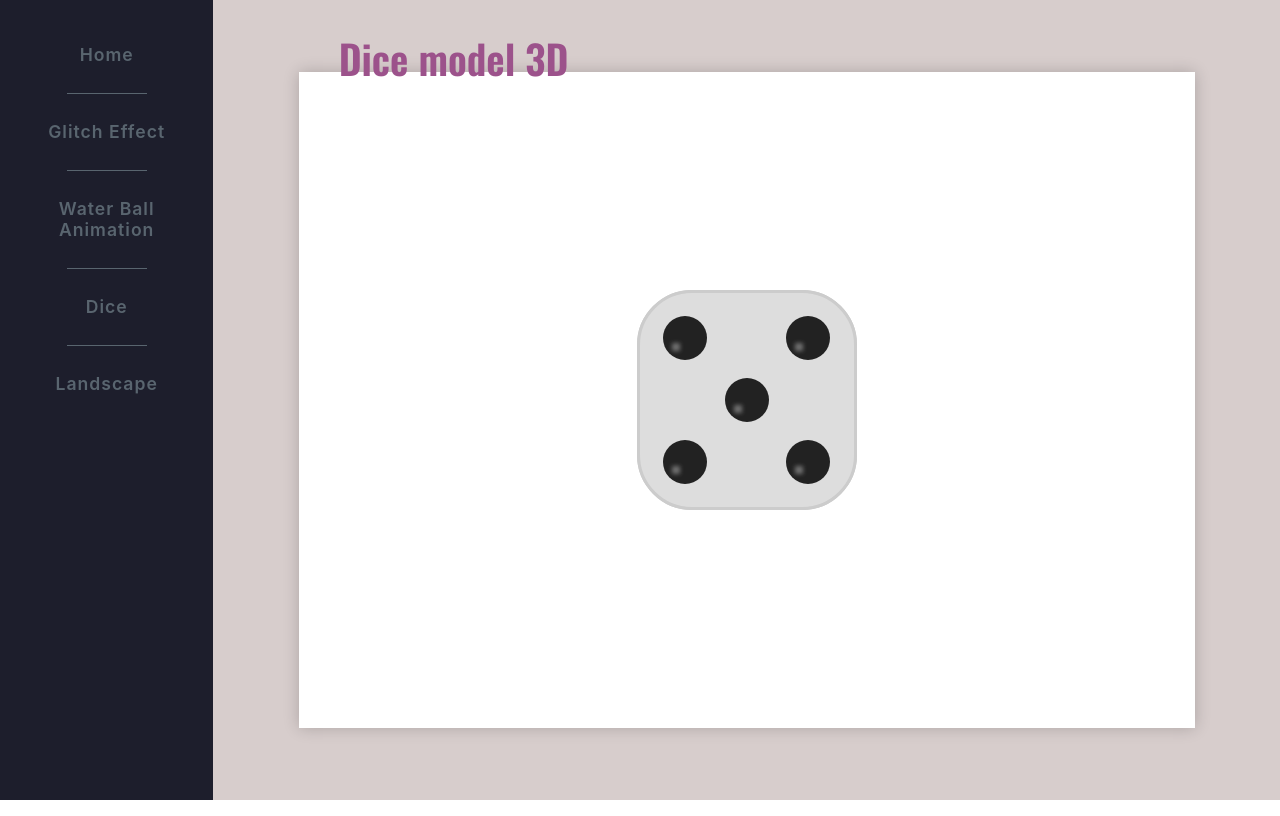
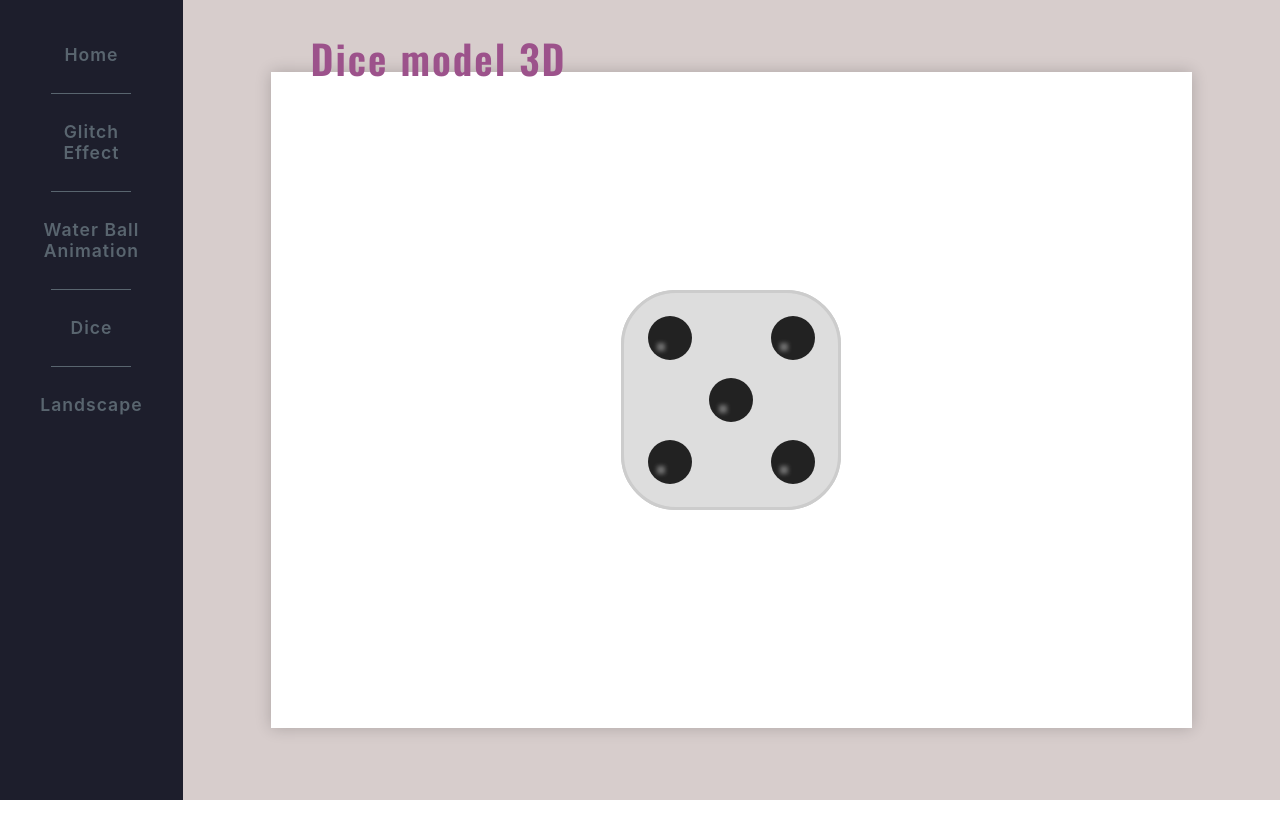
Before and after one commit to avemike/css-fun, a React (Create React App) app: page /Dice in a window 1280 px wide. Built offline with nearby package versions, Linux system fonts and the light colour scheme.

Commit message:
Navbar appearance

```diff
--- a/src/App.scss
+++ b/src/App.scss
@@ -15,7 +15,7 @@ body {
   // GRID
   // left column for nav, right for content
   display: grid;
-  grid-template-columns: 1fr 5fr;
+  grid-template-columns: 1fr 6fr;
 
   background-color: #D7CDCC;
 }
--- a/src/components/navbar/navbar.scss
+++ b/src/components/navbar/navbar.scss
@@ -21,8 +21,10 @@ nav {
       text-align: center;
       a {
         display: block;
-        width: 100%;
+        width: 75%;
+        margin: 0 auto;
         padding: 12px;
+        user-select: none;
 
         // FONT
         color: #59656F;
--- a/src/components/showcasePanel/panel.scss
+++ b/src/components/showcasePanel/panel.scss
@@ -26,11 +26,12 @@
     left: 1em;
     top: -0.85em;
 
-    font-weight: 600;
     color: #9C528B;
     font-family: 'Oswald', 'Roboto', Geneva, Verdana, sans-serif;
-
+    font-weight: 600;
     font-size: 2.5em;
     line-height: 1em;
+    letter-spacing: 2px;
+
   }
 }
```
